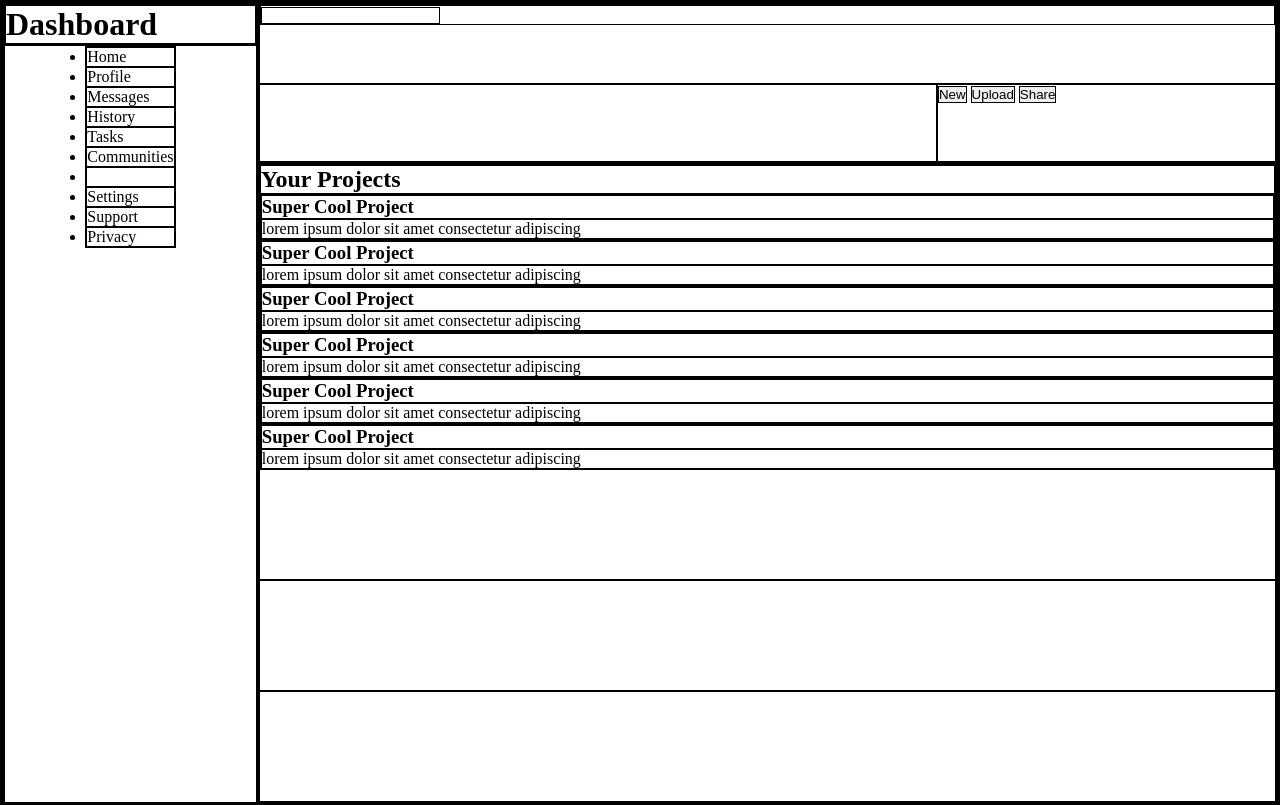
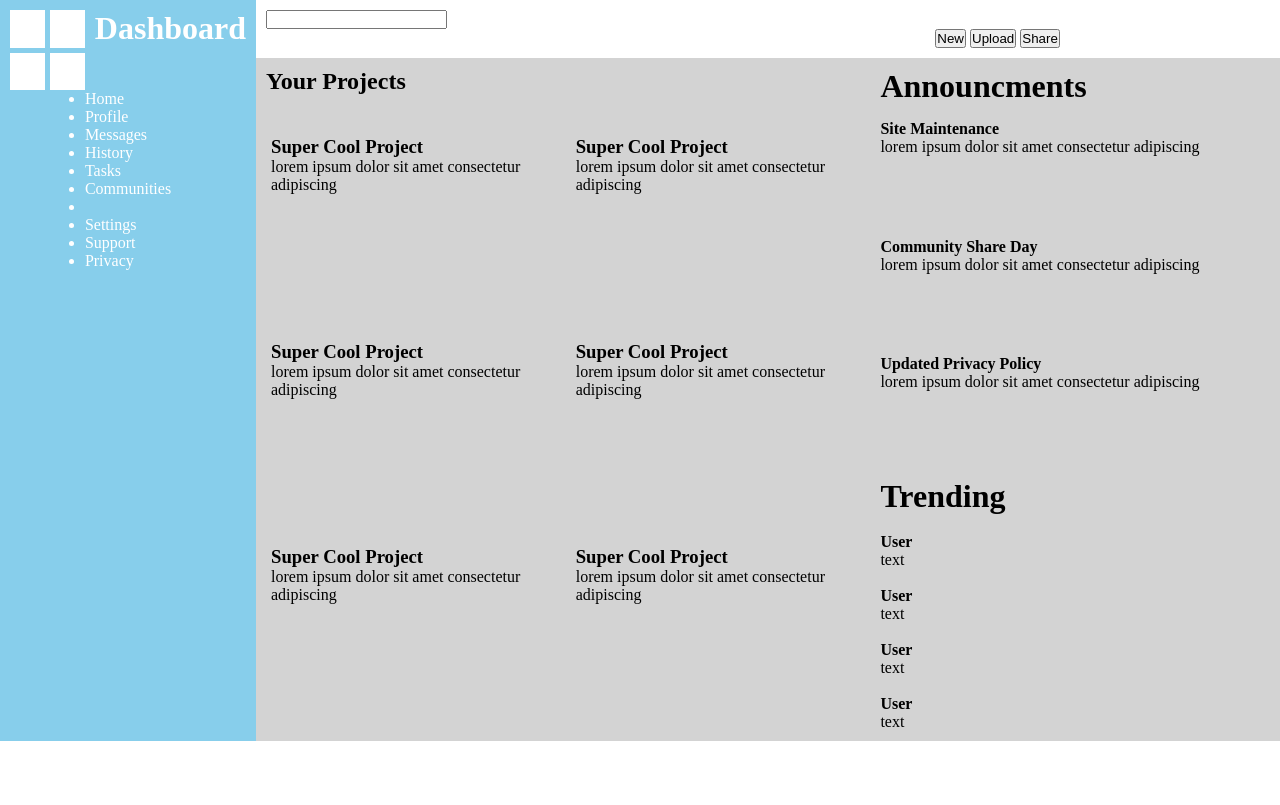
Before and after one commit to IronPointGit/admin_dashboard, a plain HTML site: page index.html in a window 1280 px wide. Shown: the top 805 px of the page. Drawn offline with Linux system fonts and the light colour scheme.

Commit message:
card layout, announcement, trending layout added

```diff
--- a/index.html
+++ b/index.html
@@ -11,6 +11,20 @@
     <div class="container">
         <div class="sidebar">
             <div class="logo">
+                <div>
+                    <div class="square1">
+                        1
+                    </div>
+                    <div class="square2">
+                        2
+                    </div>
+                    <div class="square3">
+                        3
+                    </div>
+                    <div class="square4">
+                        4
+                    </div>
+                </div>
                 <h1>Dashboard</h1>
             </div>
             <div class="nav">
@@ -73,13 +87,43 @@
 
             </div>
             <div class="announcements">
-
+                <h1>Announcments</h1>
+                <div class="announcement">
+                    <h4>Site Maintenance</h4>
+                    <p>lorem ipsum dolor sit amet consectetur adipiscing </p>
+                </div>
+                <div class="announcement">
+                    <h4>Community Share Day</h4>
+                    <p>lorem ipsum dolor sit amet consectetur adipiscing </p>
+                </div>
+                <div class="announcement">
+                    <h4>Updated Privacy Policy</h4>
+                    <p>lorem ipsum dolor sit amet consectetur adipiscing </p>
+                </div>
             </div>
             <div class="trending">
-
+                <h1>Trending</h1>
+                <div class="trend">
+                    <img>
+                    <h4>User</h4>
+                    <p>text</p>
+                </div>
+                <div class="trend">
+                    <img>
+                    <h4>User</h4>
+                    <p>text</p>
+                </div>
+                <div class="trend">
+                    <img>
+                    <h4>User</h4>
+                    <p>text</p>
+                </div>
+                <div class="trend">
+                    <img>
+                    <h4>User</h4>
+                    <p>text</p>
+                </div>
             </div>
-
-
         </div>
     </div>
 </body>
--- a/styles.css
+++ b/styles.css
@@ -1,14 +1,14 @@
 * {
     padding: 0;
     margin: 0;
-    border: 1px solid black;
+
 }
 
 .container {
     display: grid;
     grid-template-columns: 1fr 4fr;
     grid-template-rows: 1fr 4fr;
-    height: 100vh;
+    height: 500px;
 
 }
 
@@ -16,16 +16,56 @@
     display: grid;
     grid-column: 1;
     grid-row: 1 / 3;
-    grid-template-rows: 1fr 4fr;
+    grid-template-rows: 0.5fr 4fr;
+    padding: 10px;
+    background-color: skyblue;
+    color: white;
 }
 
 .logo {
     display: grid;
     grid-row: 1;
+    grid-template-columns: 1fr 2fr;
+    gap: 10px;
+}
+
+.logo div {
+    display: grid;
+    grid-template-columns: 1fr 1fr;
+    gap: 5px;
+
+}
+
+.logo .square1 {
+     background-color: white;
+     gap: 2px;
+     grid-row: 1;
+     grid-column: 1;
+}
+
+.logo .square2 {
+     background-color: white;
+     gap: 2px;
+     grid-row: 1;
+     grid-column: 2;
+}
+
+.logo .square3 {
+     background-color: white;
+     gap: 2px;
+     grid-row: 2;
+     grid-column: 1;
+}
+
+.logo .square4 {
+     background-color: white;
+     gap: 2px;
+     grid-row: 2;
+     grid-column: 2;
 }
 
 
-.nav {
+.nav ul {
     display: grid;
     justify-content: center;
     grid-template-rows: repeat(10, 1fr);
@@ -34,7 +74,8 @@
 .menu {
     display: grid;
     grid-column: 2;
-    grid-template-columns: 2fr 1fr
+    grid-template-columns: 2fr 1fr;
+    padding: 10px;
 }
 
 .searchbar {
@@ -45,9 +86,51 @@
     grid-column: 1;
 }
 
+.buttons {
+    grid-column: 2;
+}
 
 .content {
     display: grid;
     grid-column: 2;
+    grid-template-rows: 1fr 2fr 2fr;
+    grid-template-columns: 3fr 2fr;
+    background-color: lightgray;
+}
+
+.cards {
+    margin: 10px;
+    display: grid;
+    grid-column: 1;
+    grid-row: 1 / 4;
+    grid-template-columns: 1fr 1fr;
+    grid-template-rows: 0.25fr 1fr 1fr 1fr;
+    gap: 15px;
 
 }
+
+.cards h2 {
+    grid-column: 1 / 3;
+
+}
+.card {
+ padding: 5px
+}
+
+.announcements {
+    display: grid;
+    grid-column: 2;
+    grid-row: 1 / 3;
+    padding: 10px;
+    grid-template-rows: 0.25fr 1fr 1fr 1fr;
+    gap: 15px;
+}
+
+.trending {
+    grid-column: 2;
+    grid-row: 3;
+    padding: 10px;
+    grid-template-rows: 0.25fr 1fr;
+    gap: 15px;
+
+}
```
